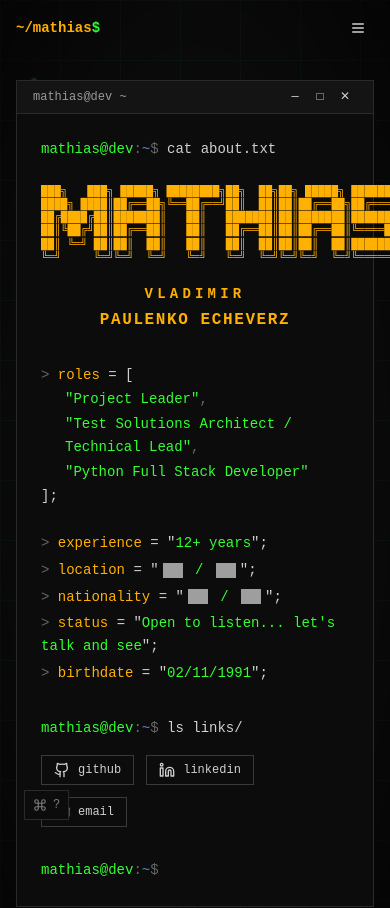
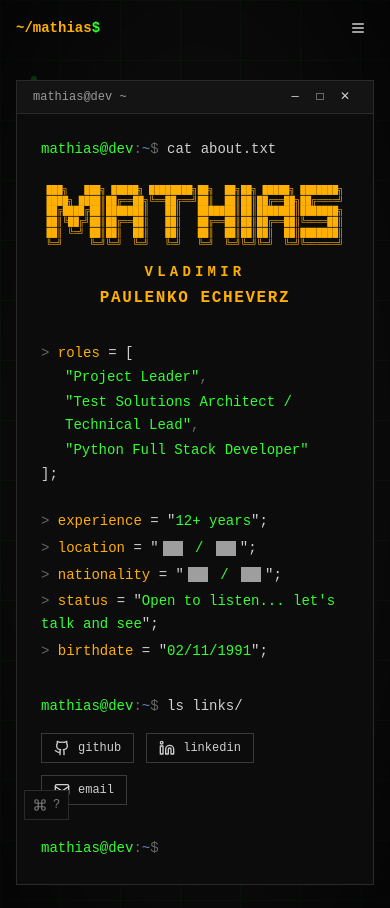
Before and after one commit to MathiasPaulenko/mathias-paulenko-cv, a React (Vite) app: page / in a window 390 px wide. Shown: the top 908 px of the page. Built offline with nearby package versions, Linux system fonts and the light colour scheme; grey boxes are pictures that could not be loaded; a web font is replaced by a local one.

Commit message:
fix: mobile overflow - ASCII art scroll + smaller progress bars

```diff
--- a/src/components/sections/Languages.jsx
+++ b/src/components/sections/Languages.jsx
@@ -10,7 +10,7 @@ const ProgressBar = ({ filled, color, delay }) => {
   const blocks = Array.from({ length: 20 }, (_, i) => i < filled)
 
   return (
-    <div className="flex items-center gap-0.5 font-mono text-xs">
+    <div className="flex items-center gap-px md:gap-0.5 font-mono text-[10px] md:text-xs">
       <span className="text-[#7a7a7a]">[</span>
       {blocks.map((active, i) => (
         <motion.span
@@ -30,7 +30,7 @@ const ProgressBar = ({ filled, color, delay }) => {
       ))}
       <span className="text-[#7a7a7a]">]</span>
       <motion.span
-        className="text-[#7a7a7a] ml-2"
+        className="text-[#7a7a7a] ml-1 md:ml-2"
         initial={{ opacity: 0 }}
         whileInView={{ opacity: 1 }}
         viewport={{ once: true }}
--- a/src/components/sections/Terminal.jsx
+++ b/src/components/sections/Terminal.jsx
@@ -84,8 +84,9 @@ export const Terminal = () => {
             </motion.div>
 
             <motion.div variants={fadeInUp} custom={2} className="mb-8 text-center">
+              <div className="overflow-x-auto w-full flex justify-center">
                 <pre
-                className="text-[#ffb000] text-[11px] md:text-sm overflow-x-auto inline-block text-left"
+                  className="text-[#ffb000] text-[9px] sm:text-[11px] md:text-sm inline-block text-left"
                   style={{
                     fontFamily: "'Courier New', Courier, monospace",
                     fontVariantLigatures: 'none',
@@ -97,6 +98,7 @@ export const Terminal = () => {
                   }}
                 >
 {"███╗   ███╗ █████╗ ████████╗██╗  ██╗██╗ █████╗ ███████╗\n████╗ ████║██╔══██╗╚══██╔══╝██║  ██║██║██╔══██╗██╔════╝\n██╔████╔██║███████║   ██║   ███████║██║███████║███████╗\n██║╚██╔╝██║██╔══██║   ██║   ██╔══██║██║██╔══██║╚════██║\n██║ ╚═╝ ██║██║  ██║   ██║   ██║  ██║██║██║  ██║███████║\n╚═╝     ╚═╝╚═╝  ╚═╝   ╚═╝   ╚═╝  ╚═╝╚═╝╚═╝  ╚═╝╚══════╝"}</pre>
+              </div>
               <h1 className="text-[#ffb000] font-bold text-sm mt-3 tracking-[0.3em]">
                 VLADIMIR
               </h1>
```
Lines whose indentation alone changed are shown as unchanged.
